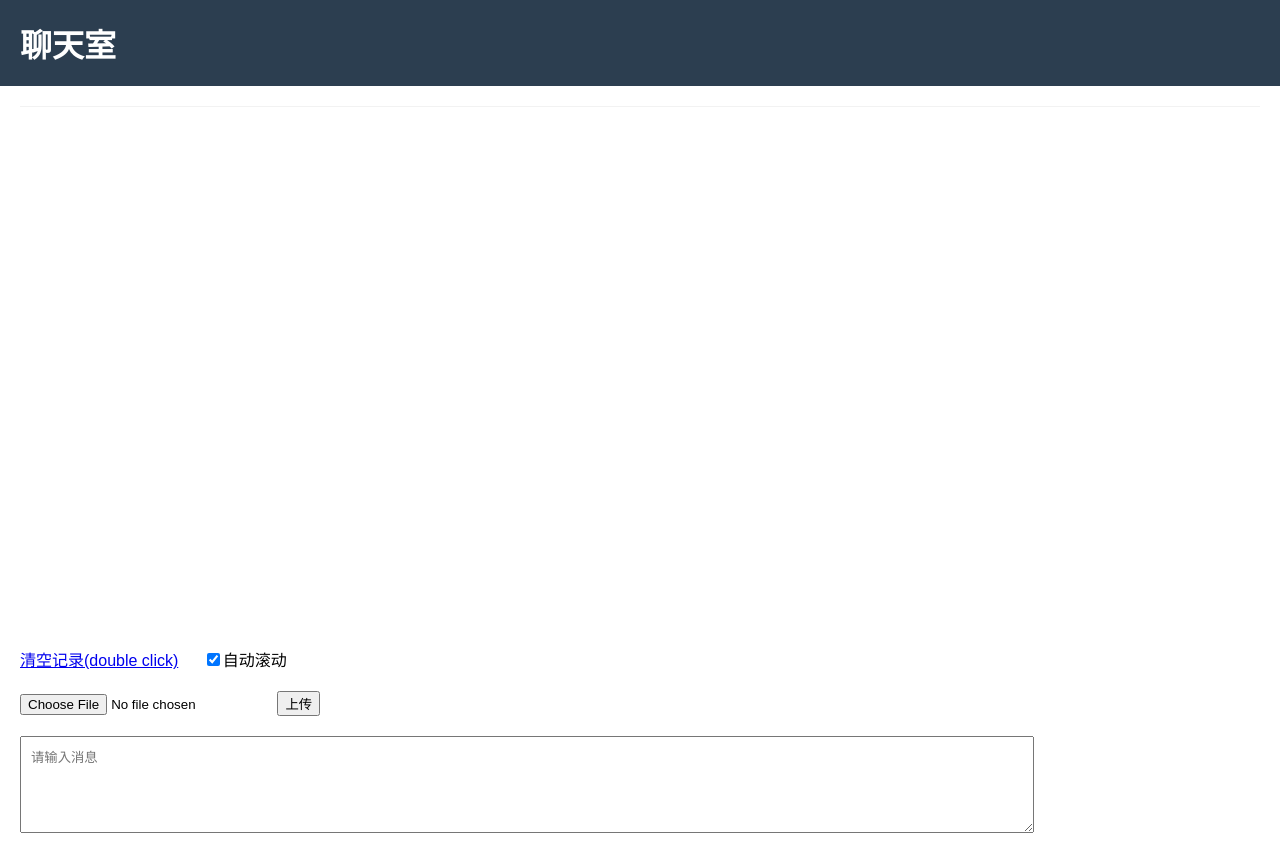
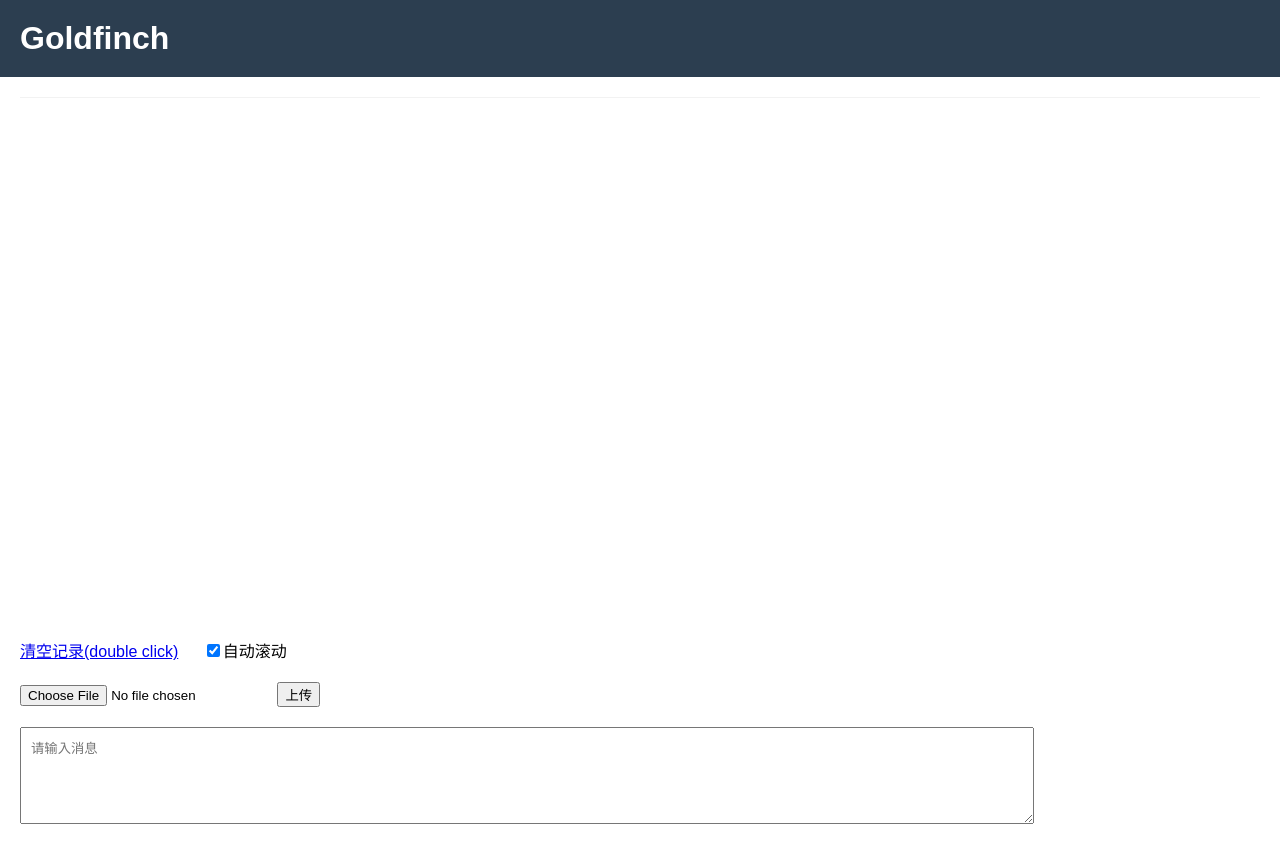
Before and after one commit to brucejcw/goldfinch, a website: page public/index.html in a window 1280 px wide. Drawn offline with nearby package versions, Linux system fonts and the light colour scheme; no server answers.

Commit message:
first commit

```diff
--- a/public/index.html
+++ b/public/index.html
@@ -3,11 +3,11 @@
 <html>
 <head>
     <meta charset="utf-8">
-    <title>聊天室</title>
+    <title>Goldfinch</title>
     <link rel="stylesheet" href="/style.css" />
 </head>
 <body>
-<h1>聊天室</h1>
+<h1>Goldfinch</h1>
 
 <div class="progress-bar-container">
     <div class="progress-bar"></div>
```
Also changed, not shown: 1 other file.
